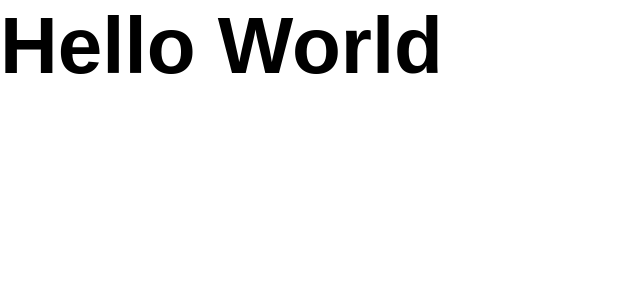
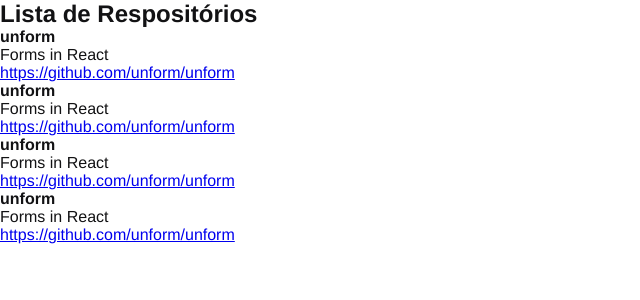
Before and after one commit to areasflavio/github-explorer, a React app: page / in a window 1280 px wide. Shown: the top 300 px of the page, without its empty margins (0-640 px from the left). Built offline with nearby package versions, Linux system fonts and the light colour scheme.

Commit message:
feat: create list components

```diff
--- a/src/App.jsx
+++ b/src/App.jsx
@@ -1,7 +1,9 @@
 import React from 'react';
+
+import { RepositoryList } from './components/RepositoryList';
 
 import './styles/global.scss';
 
 export function App() {
-  return <h1>Hello World</h1>;
+  return <RepositoryList />;
 }
--- /dev/null
+++ b/src/components/RepositoryItem.jsx
@@ -0,0 +1,12 @@
+import React from 'react';
+
+export function RepositoryItem(props) {
+  return (
+    <li>
+      <strong>{props.repository?.name ?? 'Default'}</strong>
+      <p>{props.repository?.description}</p>
+
+      <a href="/">{props.repository?.link}</a>
+    </li>
+  );
+}
--- /dev/null
+++ b/src/components/RepositoryList.jsx
@@ -0,0 +1,23 @@
+import React from 'react';
+import { RepositoryItem } from './RepositoryItem';
+
+const repository = {
+  name: 'unform',
+  description: 'Forms in React',
+  link: 'https://github.com/unform/unform',
+};
+
+export function RepositoryList() {
+  return (
+    <section className="repository-list">
+      <h1>Lista de Respositórios</h1>
+
+      <ul>
+        <RepositoryItem repository={repository} />
+        <RepositoryItem repository={repository} />
+        <RepositoryItem repository={repository} />
+        <RepositoryItem repository={repository} />
+      </ul>
+    </section>
+  );
+}
--- a/src/styles/global.scss
+++ b/src/styles/global.scss
@@ -5,9 +5,6 @@
 }
 
 body {
-  font-family: Arial, Helvetica, sans-serif;
-
-  h1 {
-    font-size: 80px;
-  }
+  font: 16px 'Helvetica Neue', Arial, sans-serif;
+  color: #121214;
 }
```
